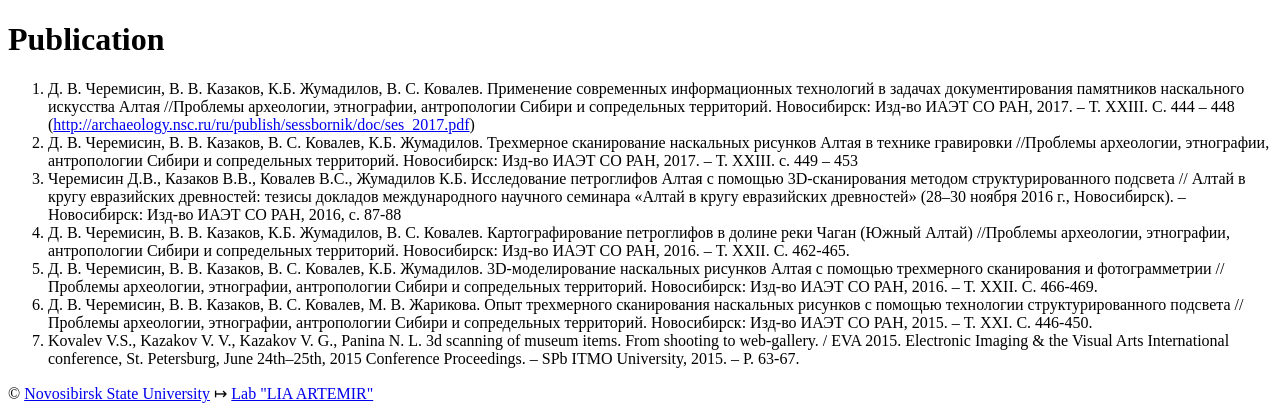
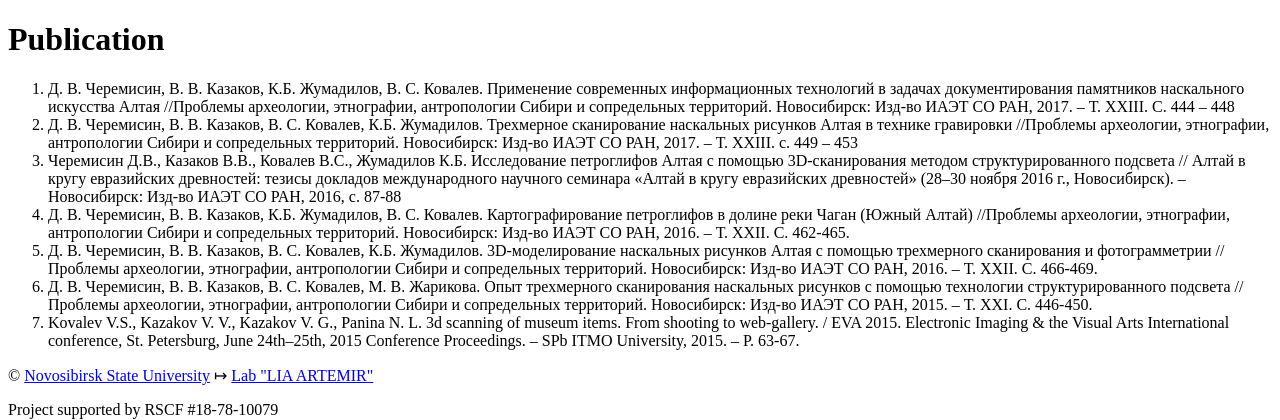
Before and after one commit to Artemiris/artemiris, a Yii app: template frontend/views/site/publication.php in a window 1280 px wide. Shown: the top 420 px of the page. Run offline with PHP 8.4 and a stand-in for Yii, Linux system fonts and the light colour scheme; the template is opened without the code that fills it, so the values that code supplies are empty; some libraries are stand-ins or nearby versions.

Commit message:
remove link

```diff
--- a/frontend/views/site/publication.php
+++ b/frontend/views/site/publication.php
@@ -11,8 +11,7 @@ $this->title = Yii::t('app', 'Publication');
 
 <ol>
     <li>
-        Д. В. Черемисин, В. В. Казаков, К.Б. Жумадилов, В. С. Ковалев. Применение современных информационных технологий в задачах документирования памятников наскального искусства Алтая //Проблемы археологии, этнографии, антропологии Сибири и сопредельных территорий. Новосибирск: Изд-во ИАЭТ СО РАН, 2017. – Т. XXIII. C. 444 – 448 (<a
-        href="http://archaeology.nsc.ru/ru/publish/sessbornik/doc/ses_2017.pdf" target="_blank">http://archaeology.nsc.ru/ru/publish/sessbornik/doc/ses_2017.pdf</a>)
+        Д. В. Черемисин, В. В. Казаков, К.Б. Жумадилов, В. С. Ковалев. Применение современных информационных технологий в задачах документирования памятников наскального искусства Алтая //Проблемы археологии, этнографии, антропологии Сибири и сопредельных территорий. Новосибирск: Изд-во ИАЭТ СО РАН, 2017. – Т. XXIII. C. 444 – 448
     </li>
     <li>
         Д. В. Черемисин, В. В. Казаков, В. С. Ковалев, К.Б. Жумадилов. Трехмерное сканирование наскальных рисунков Алтая в технике гравировки //Проблемы археологии, этнографии, антропологии Сибири и сопредельных территорий. Новосибирск: Изд-во ИАЭТ СО РАН, 2017. – Т. XXIII. c. 449 – 453
```
